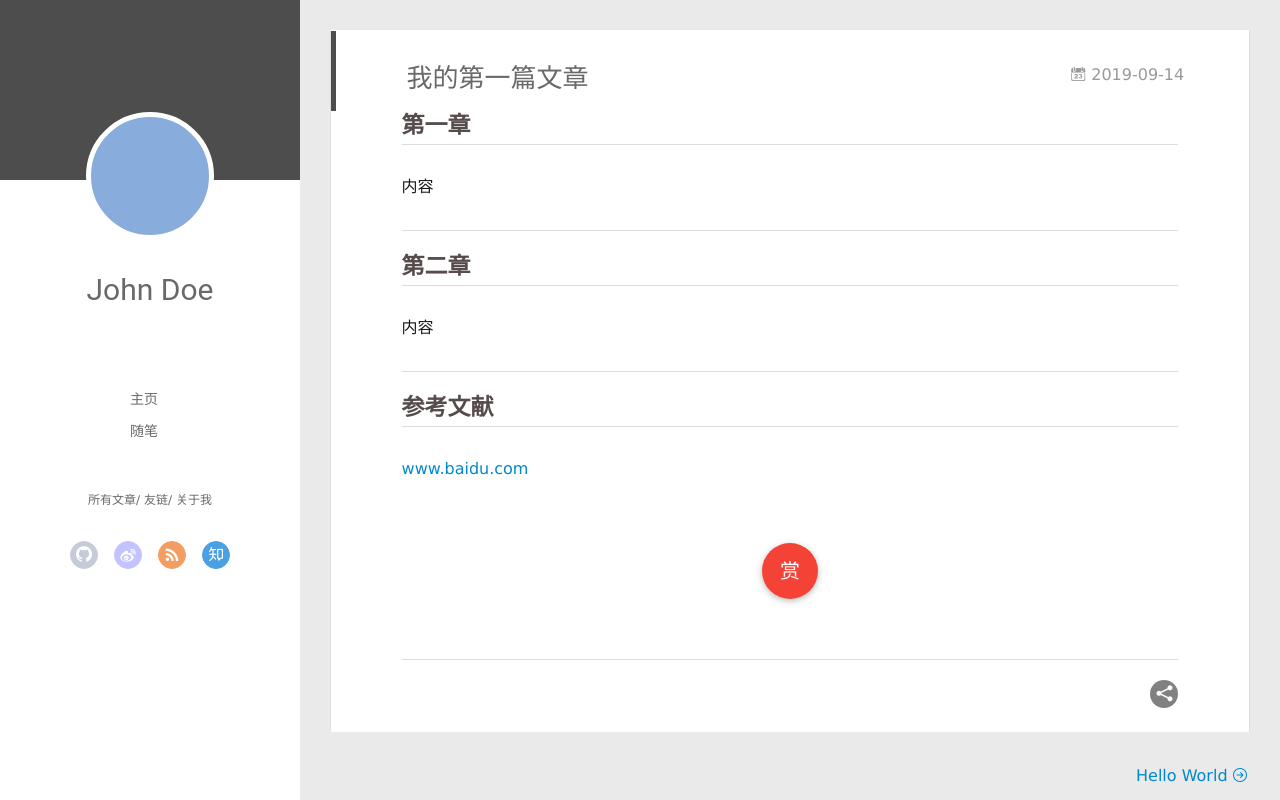
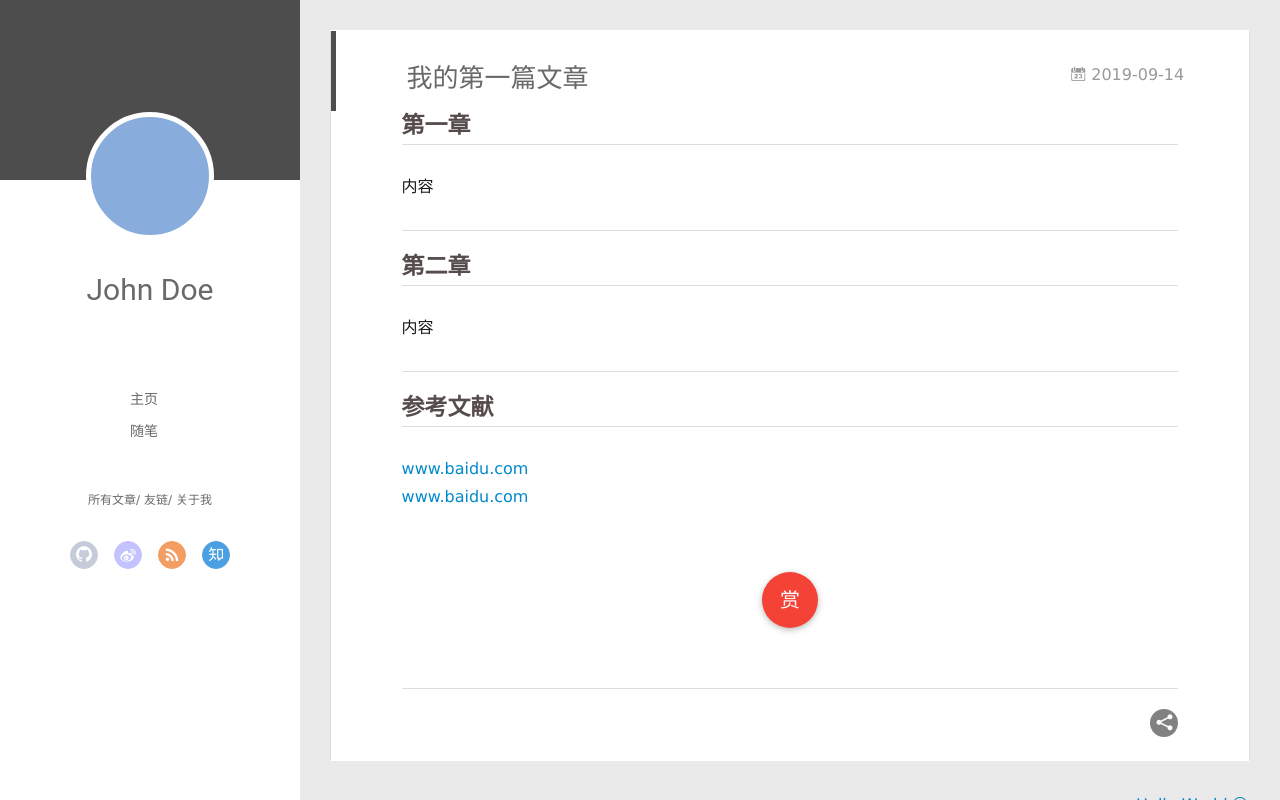
Before and after one commit to piead98/piead98.com, a plain HTML site: page 2019/09/14/我的第一篇文章/index.html in a window 1280 px wide. Drawn offline with Linux system fonts and the light colour scheme; no server answers.

Commit message:
Site updated: 2019-09-14 11:55:09

```diff
--- a/2019/09/14/我的第一篇文章/index.html
+++ b/2019/09/14/我的第一篇文章/index.html
@@ -8,17 +8,17 @@
   <link rel="dns-prefetch" href="http://yoursite.com">
   <title>我的第一篇文章 | Hexo</title>
   <meta name="viewport" content="width=device-width, initial-scale=1, maximum-scale=1">
-  <meta name="description" content="第一章内容  第二章内容  参考文献www.baidu.com">
+  <meta name="description" content="第一章内容  第二章内容  参考文献www.baidu.comwww.baidu.com">
 <meta property="og:type" content="article">
 <meta property="og:title" content="我的第一篇文章">
 <meta property="og:url" content="http://yoursite.com/2019/09/14/我的第一篇文章/index.html">
 <meta property="og:site_name" content="Hexo">
-<meta property="og:description" content="第一章内容  第二章内容  参考文献www.baidu.com">
+<meta property="og:description" content="第一章内容  第二章内容  参考文献www.baidu.comwww.baidu.com">
 <meta property="og:locale" content="en">
-<meta property="og:updated_time" content="2019-09-14T02:42:40.284Z">
+<meta property="og:updated_time" content="2019-09-14T03:54:45.413Z">
 <meta name="twitter:card" content="summary">
 <meta name="twitter:title" content="我的第一篇文章">
-<meta name="twitter:description" content="第一章内容  第二章内容  参考文献www.baidu.com">
+<meta name="twitter:description" content="第一章内容  第二章内容  参考文献www.baidu.comwww.baidu.com">
 
     <link rel="alternative" href="/atom.xml" title="Hexo" type="application/atom+xml">
 
@@ -178,7 +178,7 @@
 <hr>
 <h2 id="第二章"><a href="#第二章" class="headerlink" title="第二章"></a>第二章</h2><p>内容</p>
 <hr>
-<h2 id="参考文献"><a href="#参考文献" class="headerlink" title="参考文献"></a>参考文献</h2><p><a href="http://www.baidu.com" target="_blank" rel="noopener">www.baidu.com</a></p>
+<h2 id="参考文献"><a href="#参考文献" class="headerlink" title="参考文献"></a>参考文献</h2><p><a href="http://www.baidu.com" target="_blank" rel="noopener">www.baidu.com</a><br><a href="http://www.baidu.com" target="_blank" rel="noopener">www.baidu.com</a></p>
 
 
 
```
Also changed, not shown: index.html (+1 -1 lines).
